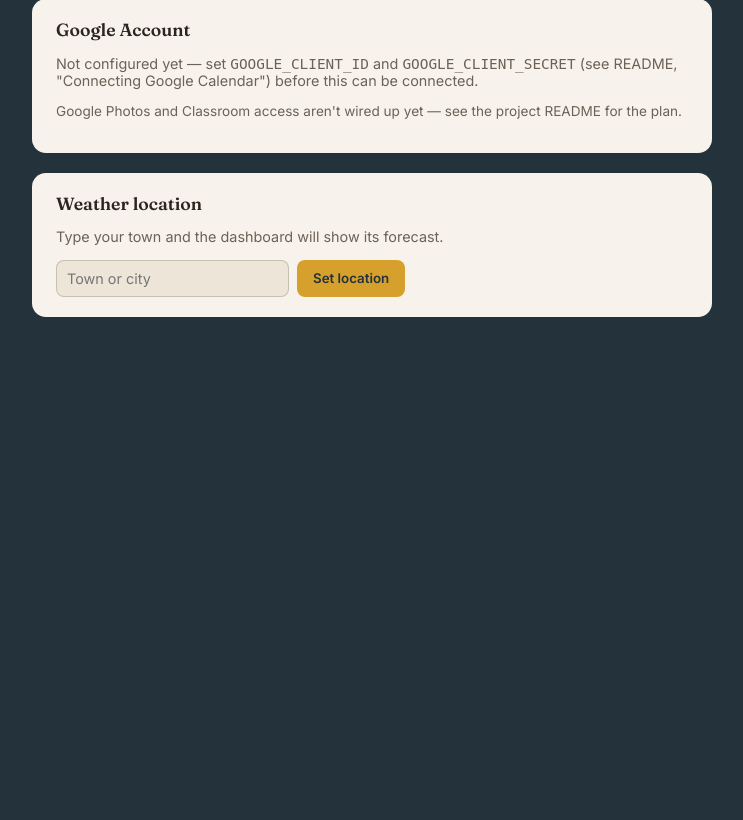
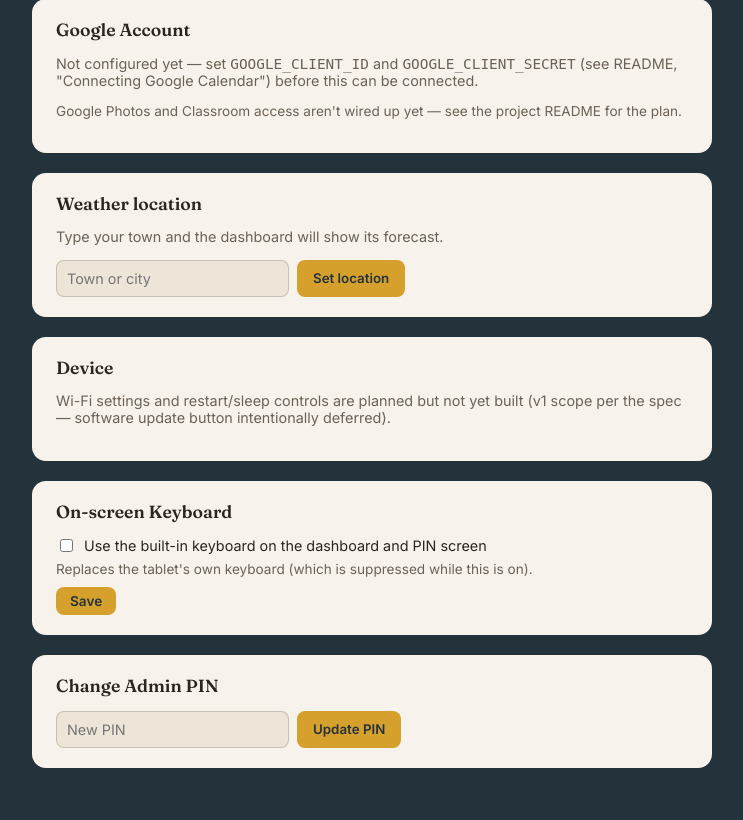
Before and after one commit to greydrian/huddle, a FastAPI app: template app/templates/admin/settings.html in a window 1280 px wide. Shown: the part 466-1286 px from the top of the page, without its empty margins (268-1011 px from the left). Before the commit the page ends 783 px from the top, so only its background shows below. Run offline with FastAPI, Linux system fonts and the light colour scheme; the template is opened without the code that fills it, so the values that code supplies are empty.

Commit message:
Let the Admin page scroll
The kiosk locks html/body scrolling so the dashboard never moves, but Admin
and the PIN page inherited the lock, so a long task list was cut off with no
way to reach the rest. Unlock scrolling on pages built on .admin-shell.

The on-screen keyboard also reset the page to the top every time it closed;
only do that where the page is locked (the dashboard), so closing it on a
scrollable page keeps the user's place.

Co-Authored-By: Claude Opus 5.5 <noreply@anthropic.com>

```diff
--- a/app/static/css/style.css
+++ b/app/static/css/style.css
@@ -595,6 +595,9 @@ html, body {
 .grid-stack > .grid-stack-item > .ui-resizable-handle { opacity: 0.5; }
 
 /* --- Admin --- */
+/* The kiosk locks html/body scrolling (above) for the dashboard; Admin and
+   the PIN page are ordinary documents that outgrow the screen, so unlock it. */
+html:has(.admin-shell), html:has(.admin-shell) body { height: auto; overflow-y: auto; }
 .admin-shell { max-width: 720px; margin: 0 auto; padding: 32px 20px; color: var(--chalk); }
 .admin-shell h1, .admin-shell h2 { font-family: var(--font-display); font-weight: 600; }
 .admin-panel { background: var(--paper); color: var(--ink); border-radius: var(--radius-card); padding: 20px 24px; margin-bottom: 20px; }
```
Also changed, not shown: app/static/js/keyboard.js (+7 -4 lines).
